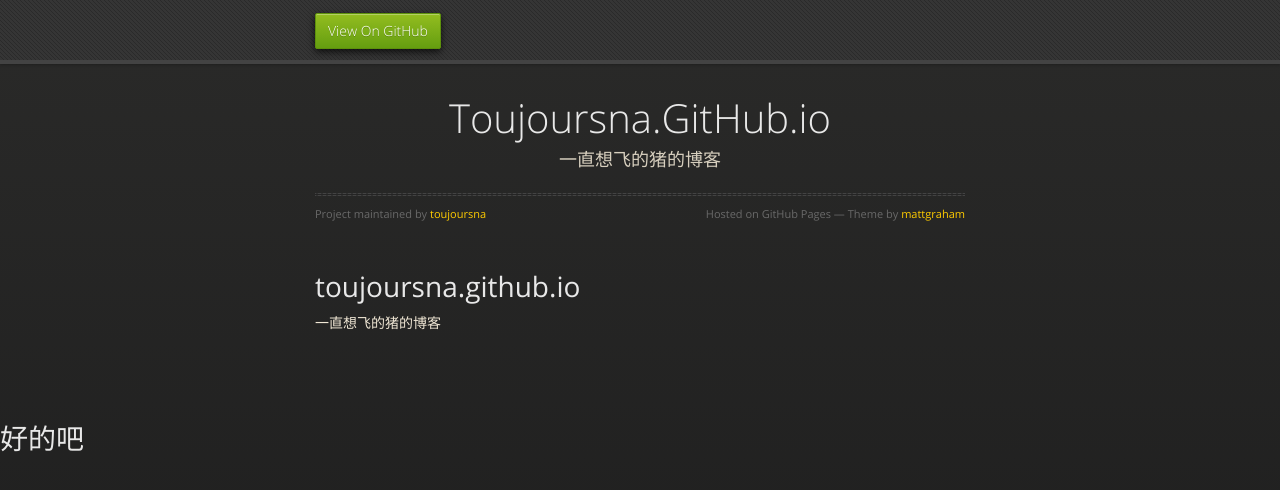
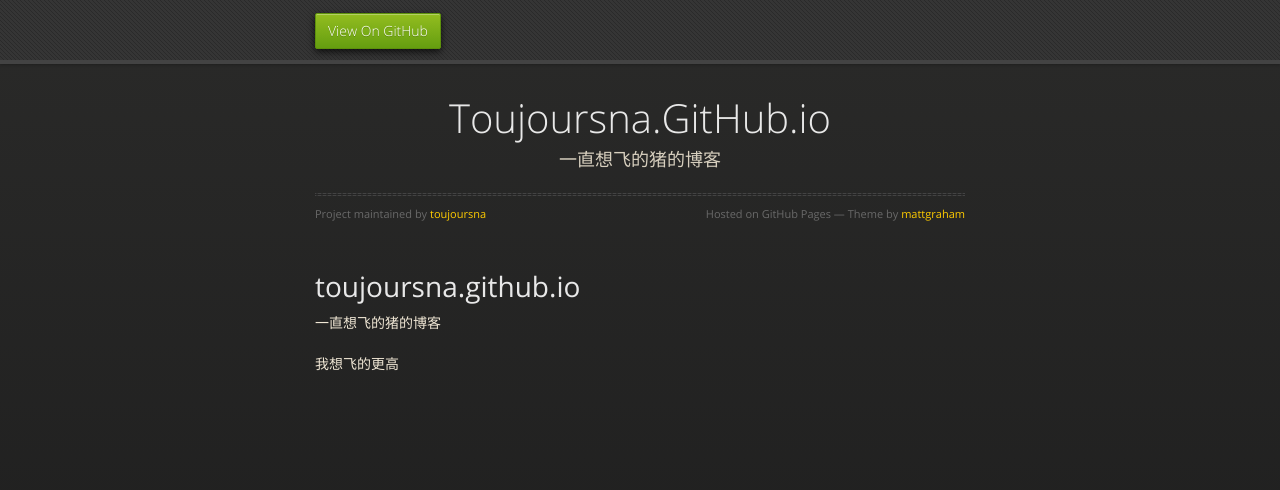
Before and after one commit to toujoursna/toujoursna.github.io, a plain HTML site: page HTML-/index.html in a window 1280 px wide. Drawn offline with nearby package versions, Linux system fonts and the light colour scheme; files that its build step writes are made by us from their sources; files whose address does not match are found by name.

Commit message:
Replace master branch with page content via GitHub

```diff
--- a/HTML-/index.html
+++ b/HTML-/index.html
@@ -39,11 +39,12 @@
 <a id="toujoursnagithubio" class="anchor" href="#toujoursnagithubio" aria-hidden="true"><span aria-hidden="true" class="octicon octicon-link"></span></a>toujoursna.github.io</h1>
 
 <p>一直想飞的猪的博客</p>
+<p>我想飞的更高</p>
       </section>
 
     </div>
     <!--[if !IE]><script>fixScale(document);</script><![endif]-->
-	<h1>好的吧</h1>
+
 
   </body>
 </html>
```
